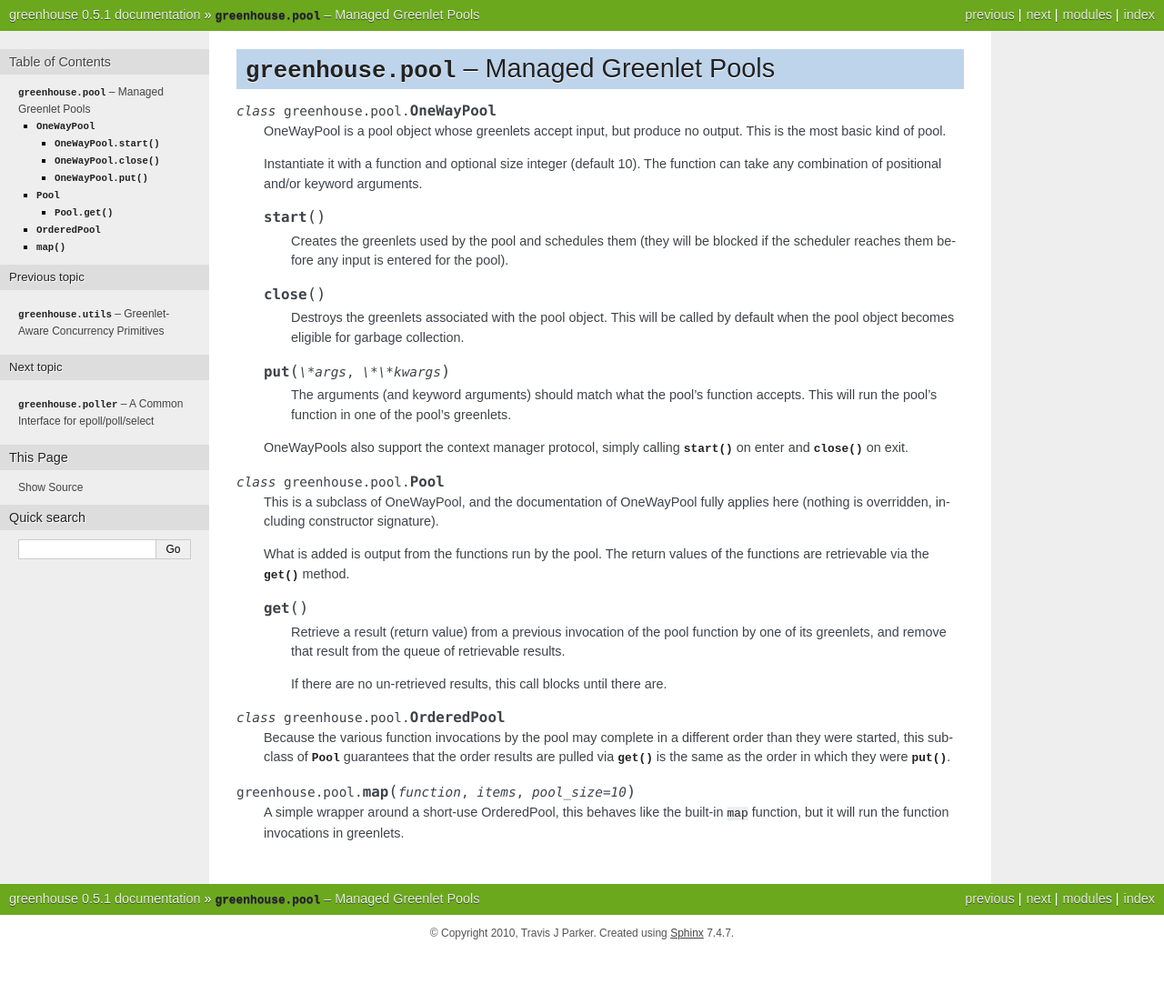
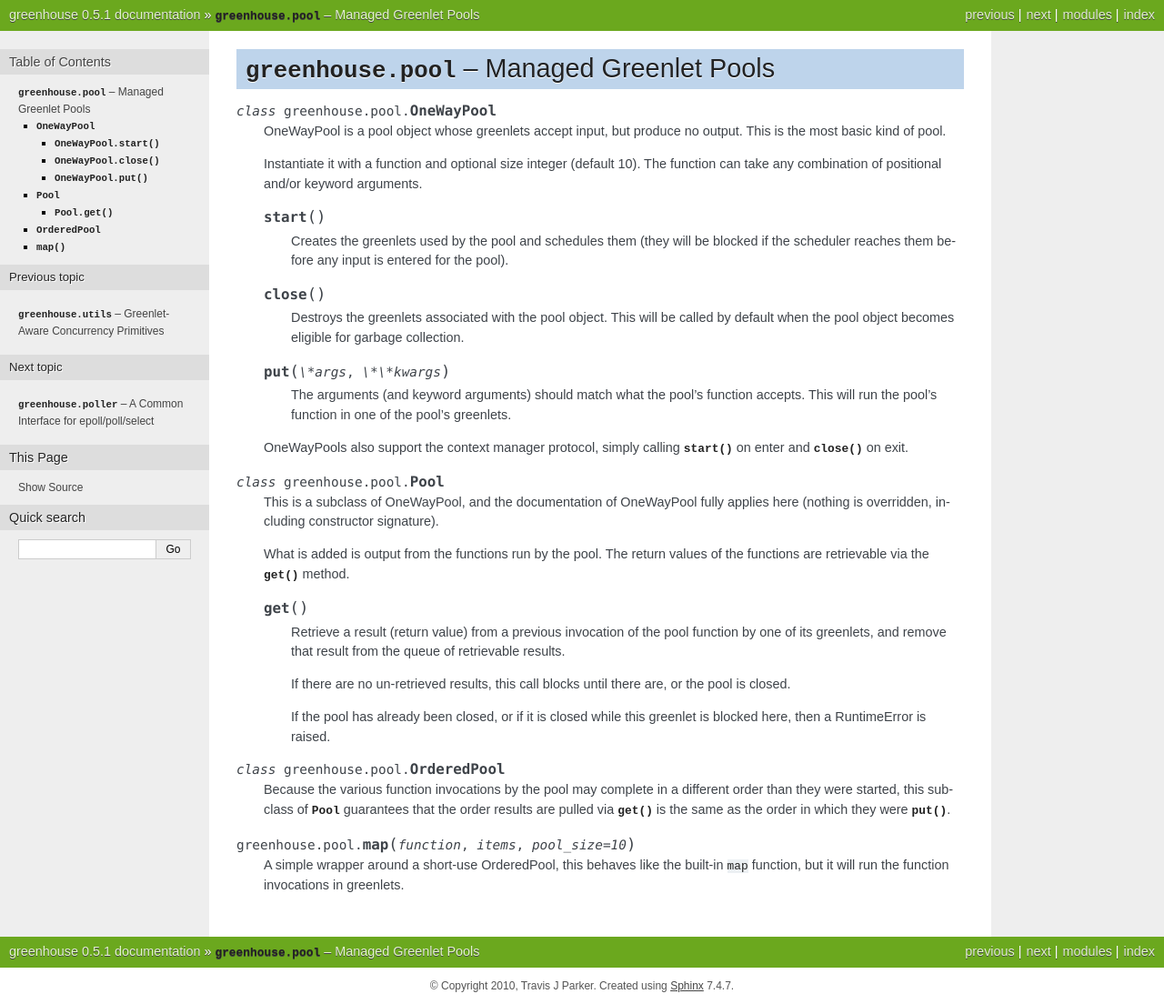
Before and after one commit to teepark/greenhouse, a Sphinx documentation site: the page built from docs/source/greenhouse/pool.rst, in a window 1280 px wide. Shown: the whole page at 91% size. Built offline with Sphinx 7.4.7, drawn with Linux system fonts in a browser that asks for light colours; before the commit the page ends 1046 px from its top, so only the background shows below that.

Commit message:
document the recent [Ordered]Pool.get change

```diff
--- a/docs/source/greenhouse/pool.rst
+++ b/docs/source/greenhouse/pool.rst
@@ -48,7 +48,11 @@
         function by one of its greenlets, and remove that result from the queue
         of retrievable results.
 
-        If there are no un-retrieved results, this call blocks until there are.
+        If there are no un-retrieved results, this call blocks until there are,
+        or the pool is closed.
+
+        If the pool has already been closed, or if it is closed while this
+        greenlet is blocked here, then a RuntimeError is raised.
 
 .. class:: OrderedPool
 
```
